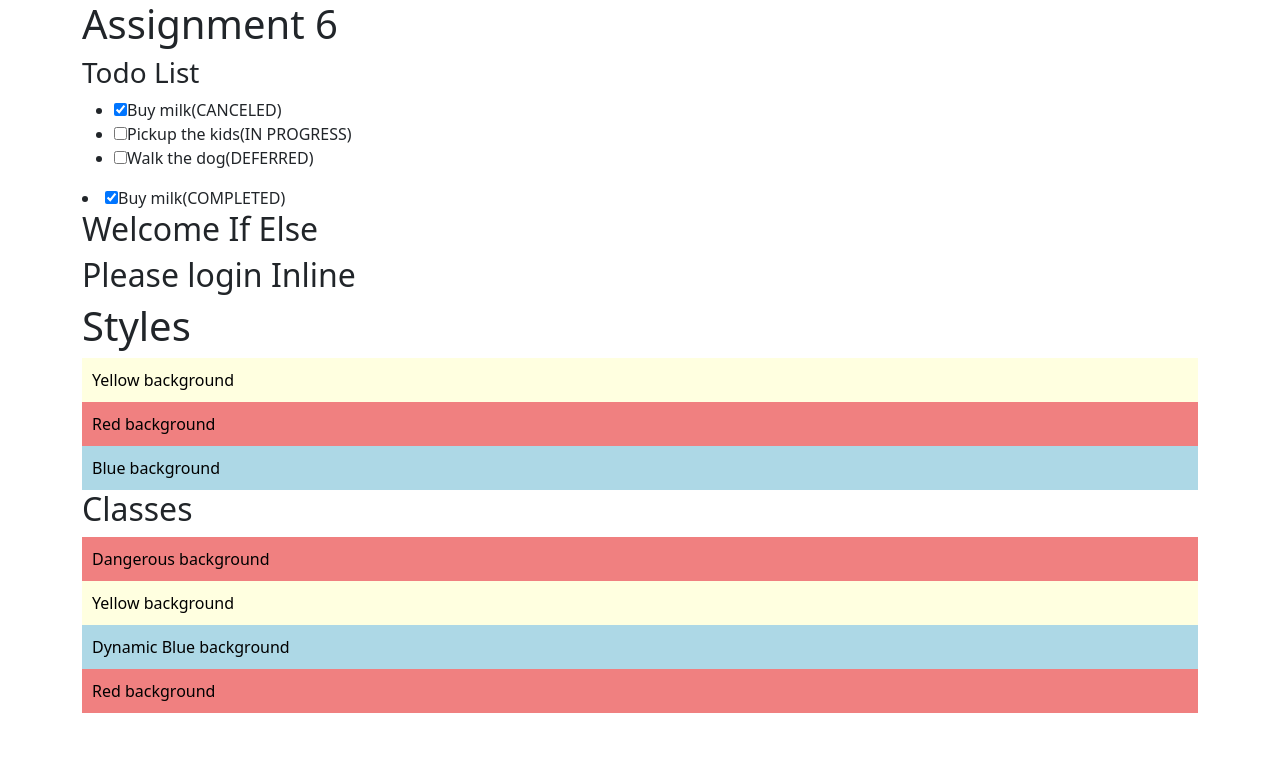
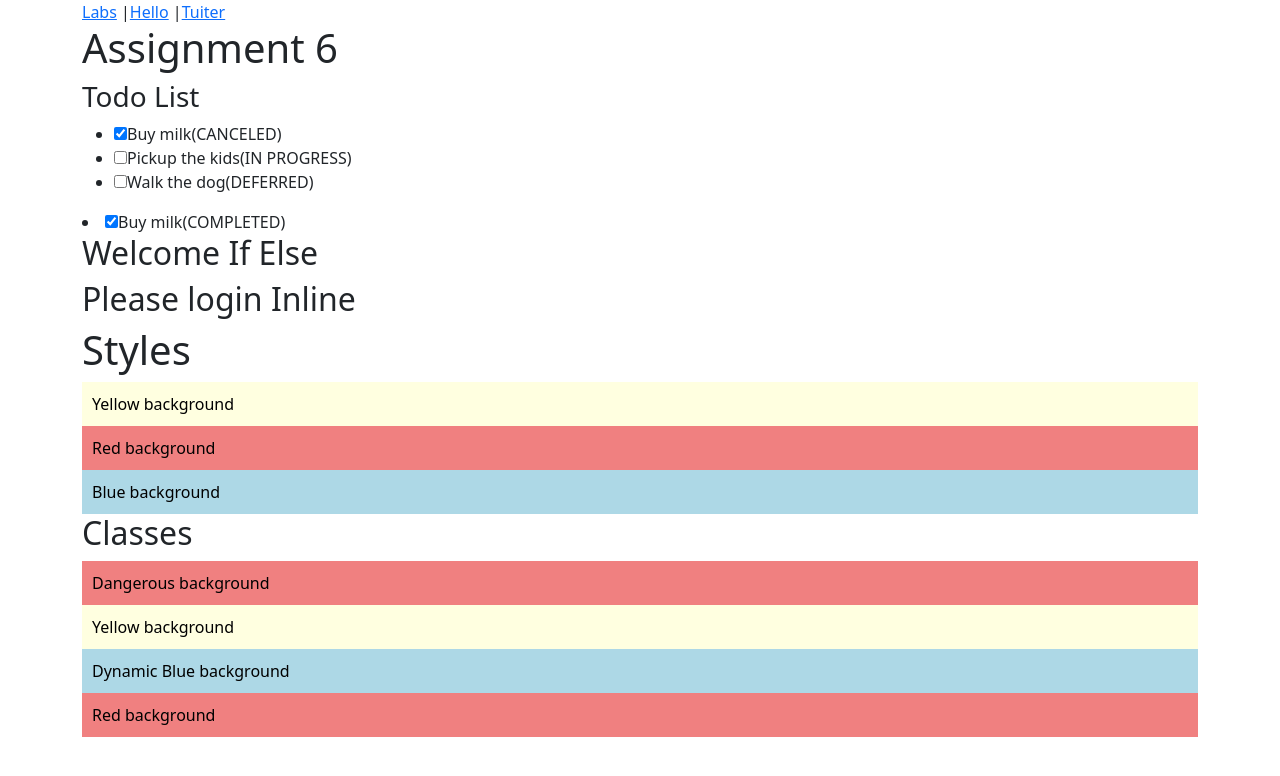
Before and after one commit to DrishtiSabhaya/tuiter-react-web-app, a React (Create React App) app: page / in a window 1280 px wide. Shown: the top 776 px of the page. Built offline with nearby package versions, Linux system fonts and the light colour scheme.

Commit message:
modified navigation

```diff
--- a/src/labs/index.js
+++ b/src/labs/index.js
@@ -1,8 +1,10 @@
 import Assignment6 from "./a6";
+import Nav from "../nav";
 
 function Labs() {
     return(
         <div>
+            <Nav/>
             <Assignment6/>
         </div>
     );
```
